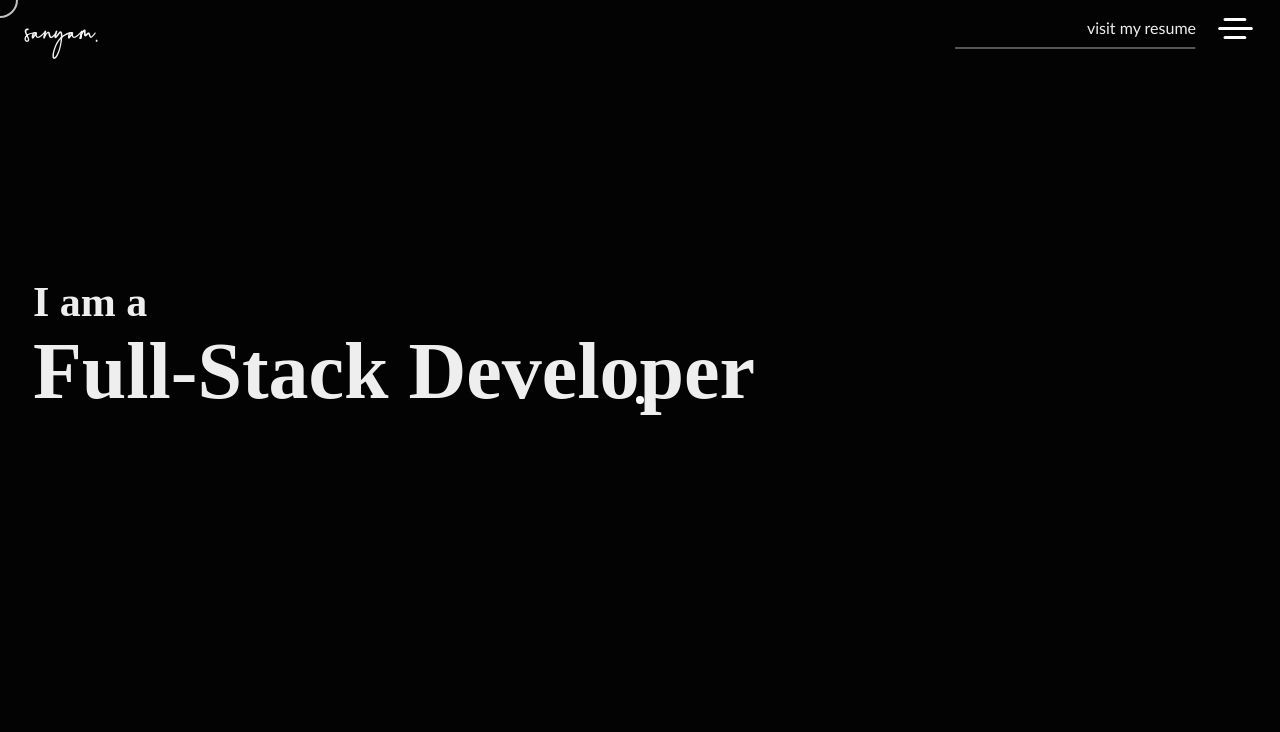
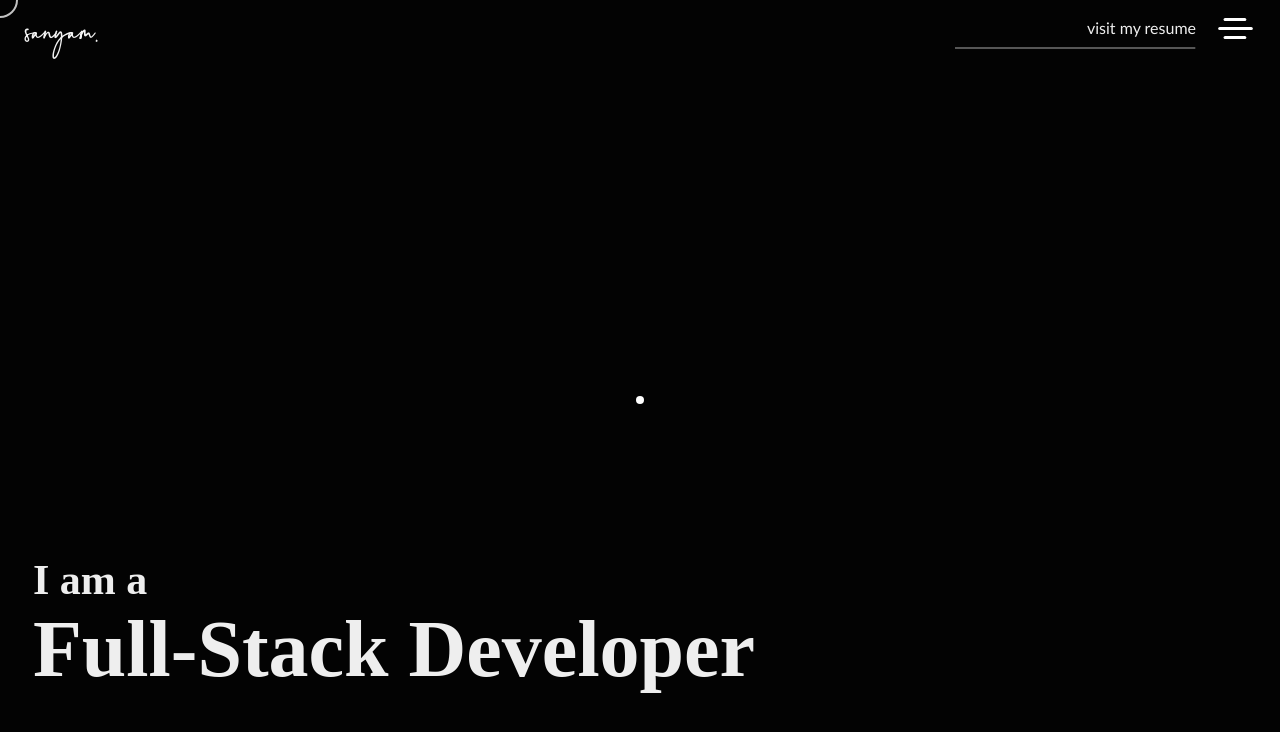
Before and after one commit to sanyam121R/portfolio, a React (Create React App) app: page / in a window 1280 px wide. Shown: the top 732 px of the page. Built offline with nearby package versions, Linux system fonts and the light colour scheme; a web font is replaced by a local one.

Commit message:
Update style.scss

```diff
--- a/src/Components/Home/style.scss
+++ b/src/Components/Home/style.scss
@@ -5,11 +5,11 @@ $primary-color: #eeeeee;
     margin: auto;
     margin-top: 17%;
     width: 1214px;
-
+    height: 87vh;
     display: flex;
     flex-direction: column;
     align-items: flex-start;
-
+    justify-content: center;
     font-family: Weird Words DEMO;
     font-style: normal;
     font-weight: 400;
```
